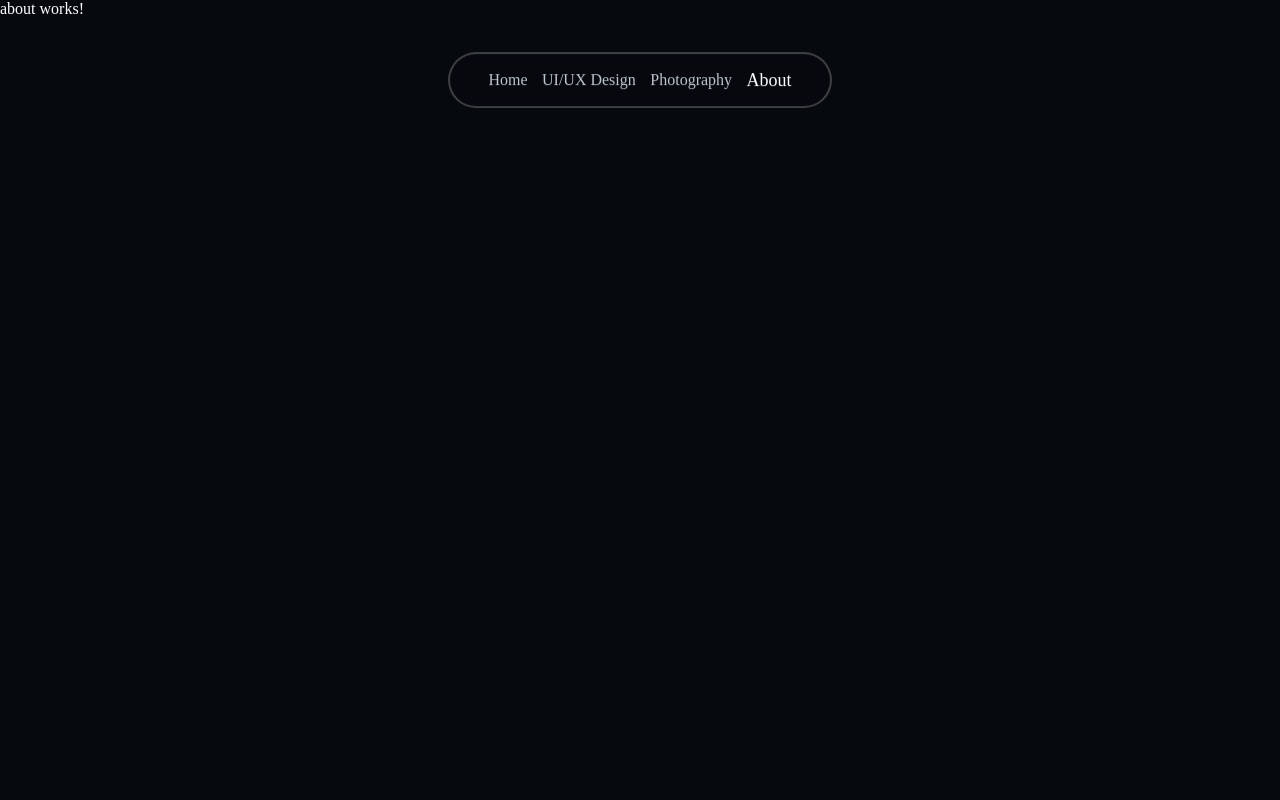
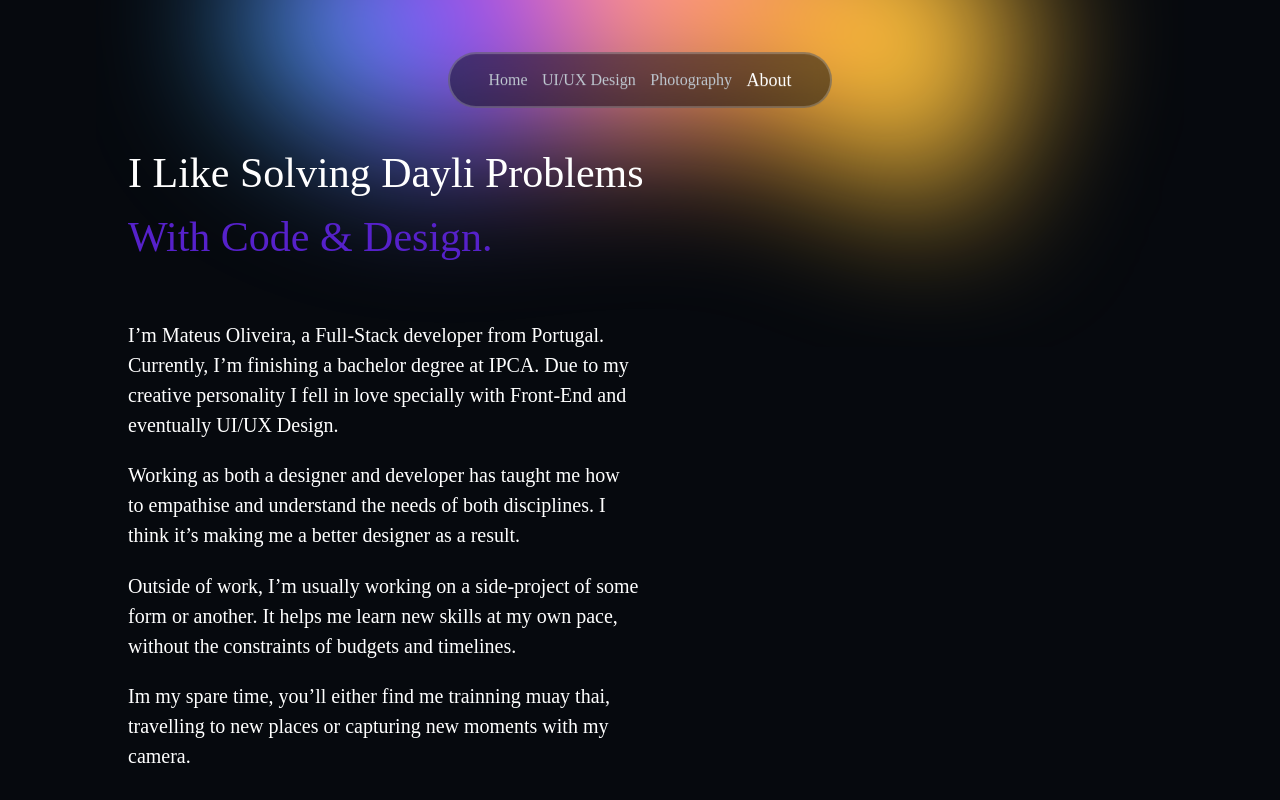
Before and after one commit to m0liveira/Portfolio, an Angular app in the folder Portfolio/: page /About in a window 1280 px wide. Shown: the top 800 px of the page. Built offline with nearby package versions, Linux system fonts and the light colour scheme; a web font is replaced by a local one.

Commit message:
style: 💄 About page

```diff
--- a/Portfolio/src/app/components/about/about.component.html
+++ b/Portfolio/src/app/components/about/about.component.html
@@ -1,2 +1,24 @@
 <app-navigation></app-navigation>
-<p>about works!</p>
+
+<img src="/assets/images/Intro blob.svg" alt="Blob" class="blob">
+
+<section class="intro">
+  <h1 class="title"><span>I Like Solving Dayli Problems</span> With Code & Design.</h1>
+
+  <div class="about">
+    <p>I’m Mateus Oliveira, a Full-Stack developer from Portugal. Currently, I’m finishing a bachelor degree at IPCA.
+      Due to my creative personality I fell in love specially with Front-End and eventually UI/UX Design.
+    </p>
+
+    <p>Working as both a designer and developer has taught me how to empathise and understand the needs of both
+      disciplines. I think it’s making me a better designer as a result.</p>
+
+    <p>Outside of work, I’m usually working on a side-project of some form or another. It helps me learn new skills at
+      my own pace, without the constraints of budgets and timelines.</p>
+
+    <p>Im my spare time, you’ll either find me trainning muay thai, travelling to new places or capturing new moments
+      with my camera.</p>
+  </div>
+</section>
+
+<app-footer></app-footer>
--- a/Portfolio/src/app/components/about/about.component.scss
+++ b/Portfolio/src/app/components/about/about.component.scss
@@ -0,0 +1,49 @@
+section {
+  display: flex;
+  align-items: flex-start;
+  justify-content: flex-start;
+  flex-direction: column;
+  padding-top: 11%;
+
+  .title {
+    display: flex;
+    align-items: flex-start;
+    justify-content: flex-start;
+    flex-direction: row;
+    flex-wrap: wrap;
+    color: var(--primary-purple);
+    font-size: var(--fs-900);
+    font-weight: 400;
+    line-height: 4rem;
+    width: 100%;
+
+    span {
+      color: var(--white);
+      font-size: var(--fs-900);
+      font-weight: 400;
+      width: 100%;
+    }
+  }
+
+  .about {
+    display: flex;
+    align-items: flex-start;
+    justify-content: flex-start;
+    flex-direction: column;
+    width: 50%;
+    height: auto;
+    margin-top: 5%;
+
+    p {
+      color: var(--white);
+      font-size: var(--fs-425);
+      font-weight: 300;
+      line-height: 150%;
+      margin: 0 0 4% 0;
+
+      &:last-child {
+        margin: 0;
+      }
+    }
+  }
+}
--- a/Portfolio/src/app/components/about/about.component.ts
+++ b/Portfolio/src/app/components/about/about.component.ts
@@ -1,10 +1,11 @@
 import { Component } from '@angular/core';
 import { NavigationComponent } from "../shared/navigation/navigation.component";
+import { FooterComponent } from "../shared/footer/footer.component";
 
 @Component({
   selector: 'app-about',
   standalone: true,
-  imports: [NavigationComponent],
+  imports: [NavigationComponent, FooterComponent],
   templateUrl: './about.component.html',
   styleUrl: './about.component.scss'
 })
--- a/Portfolio/src/app/components/photography/photography.component.scss
+++ b/Portfolio/src/app/components/photography/photography.component.scss
@@ -306,6 +306,11 @@ section {
       width: fit-content;
       height: 100%;
       cursor: pointer;
+      transition: all 100ms ease-in-out;
+
+      &:hover {
+        scale: 1.1;
+      }
     }
   }
 
@@ -340,6 +345,11 @@ section {
       width: fit-content;
       height: 40%;
       cursor: pointer;
+      transition: all 100ms ease-in-out;
+
+      &:hover {
+        scale: 1.1;
+      }
     }
 
     .items-carousel {
--- a/Portfolio/src/app/services/photography.service.ts
+++ b/Portfolio/src/app/services/photography.service.ts
@@ -4,10 +4,7 @@ import { Injectable } from '@angular/core';
   providedIn: 'root'
 })
 export class PhotographyService {
-  selectedPhoto: { src: string, alt: string } | null = {
-    src: 'https://images.unsplash.com/photo-1531632584752-b8f7bda3799d?q=80&w=1974&auto=format&fit=crop&ixlib=rb-4.1.0&ixid=M3wxMjA3fDB8MHxwaG90by1wYWdlfHx8fGVufDB8fHx8fA%3D%3D',
-    alt: 'Image 1',
-  };
+  selectedPhoto: { src: string, alt: string } | null = null;
 
   constructor() { }
 
```
